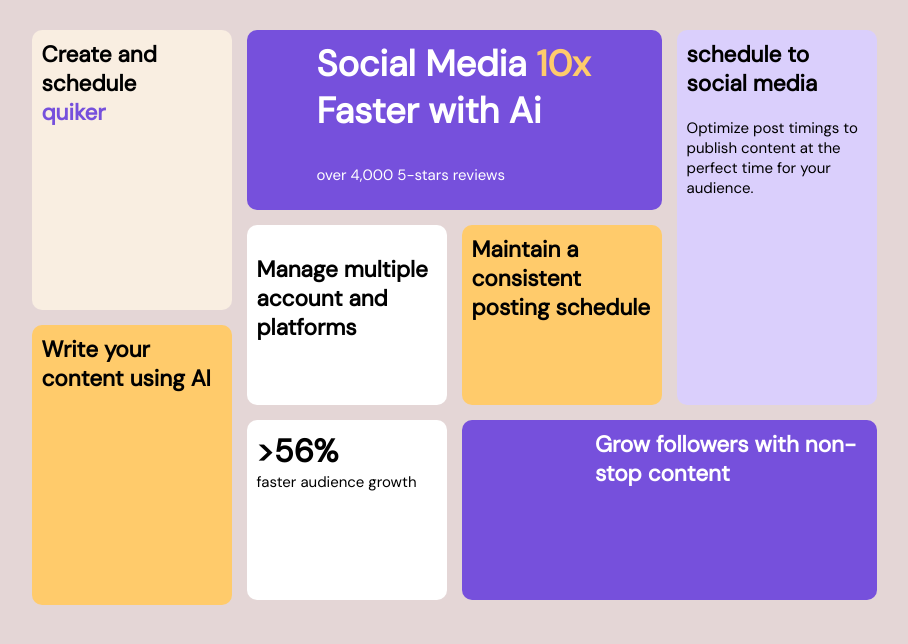
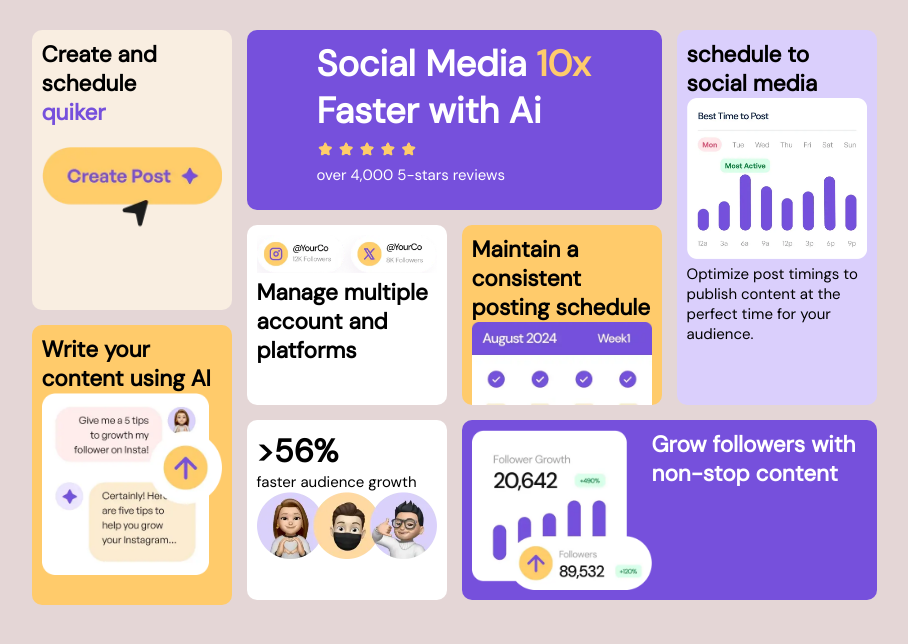
Before and after one commit to joshuageorge027/bento-grid, a plain HTML site: page bento-grid-main/index.html in a window 1280 px wide. Shown: the whole page, without its empty margins (186-1094 px from the left). Drawn offline with Linux system fonts and the light colour scheme; files whose address does not match are found by name.

Commit message:
updated my code

```diff
--- a/bento-grid-main/index.html
+++ b/bento-grid-main/index.html
@@ -14,48 +14,48 @@
    <section class="container">
        <div class="pink">
           <h1>Create and schedule <br><span class="quiker">quiker</span></h1>
-          <img src="/bento-grid-main/bento-grid-main/assets/images/illustration-create-post.webp" alt="" width="180">
+          <img src="./assets/images/illustration-create-post.webp" alt="" width="180">
        </div>
 
        <div class="purple">
         <h1>Social Media <span class="ten">10x</span> <br>Faster with Ai</h1>
         <figure>
-           <img src="/bento-grid-main/bento-grid-main/assets/images/illustration-five-stars.webp" alt="" width="100">
+           <img src="/bento-grid-main/assets/images/illustration-five-stars.webp" alt="" width="100">
         </figure>
         <p>over 4,000 5-stars reviews</p>
        </div>
 
        <div class="blue">
           <h1>schedule to social media</h1>
-          <img src="/bento-grid-main/bento-grid-main/assets/images/illustration-schedule-posts.webp" alt="" width="180">
+          <img src="./assets/images/illustration-schedule-posts.webp" alt="" width="180">
           <p>Optimize post timings to publish content at the perfect time for your audience.</p>
        </div>
 
        <div class="yellow">
         <h1>Write your content using AI</h1>
-        <img src="/bento-grid-main/bento-grid-main/assets/images/illustration-ai-content.webp" alt="" width="180">
+        <img src="./assets/images/illustration-ai-content.webp" alt="" width="180">
        </div>
 
        <div class="manage-white">
-        <img src="/bento-grid-main/bento-grid-main/assets/images/illustration-multiple-platforms.webp" alt="" width="180">
+        <img src="./assets/images/illustration-multiple-platforms.webp" alt="" width="180">
          <h1>Manage multiple account and platforms</h1>
        </div>
 
        <div class="maintain">
         <h1>Maintain a consistent posting schedule</h1>
-        <img src="/bento-grid-main/bento-grid-main/assets/images/illustration-consistent-schedule.webp" alt="" width="180">
+        <img src="./assets/images/illustration-consistent-schedule.webp" alt="" width="180">
 
        </div>
 
        <div class="faster-white">
         <h1>>56%</h1>
         <p>faster audience growth</p>
-        <img src="/bento-grid-main/bento-grid-main/assets/images/illustration-audience-growth.webp" alt="" width="180">
+        <img src="./assets/images/illustration-audience-growth.webp" alt="" width="180">
 
        </div>
 
        <div class="grow-purple">
-        <img src="/bento-grid-main/bento-grid-main/assets/images/illustration-grow-followers.webp" alt="" width="180">
+        <img src="./assets/images/illustration-grow-followers.webp" alt="" width="180">
          <h1>Grow followers with non-stop content</h1>
        </div>
    </section>
```
